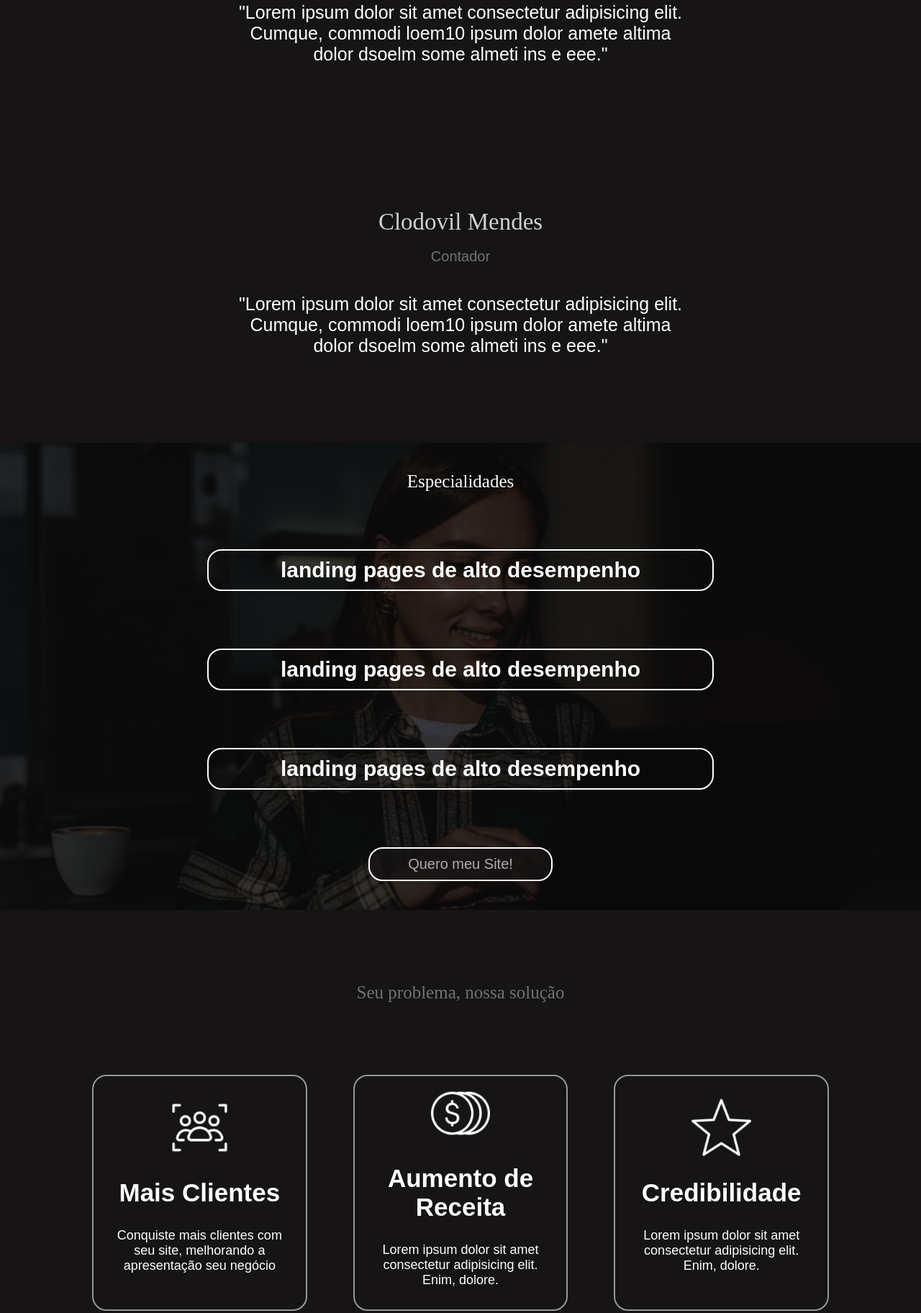
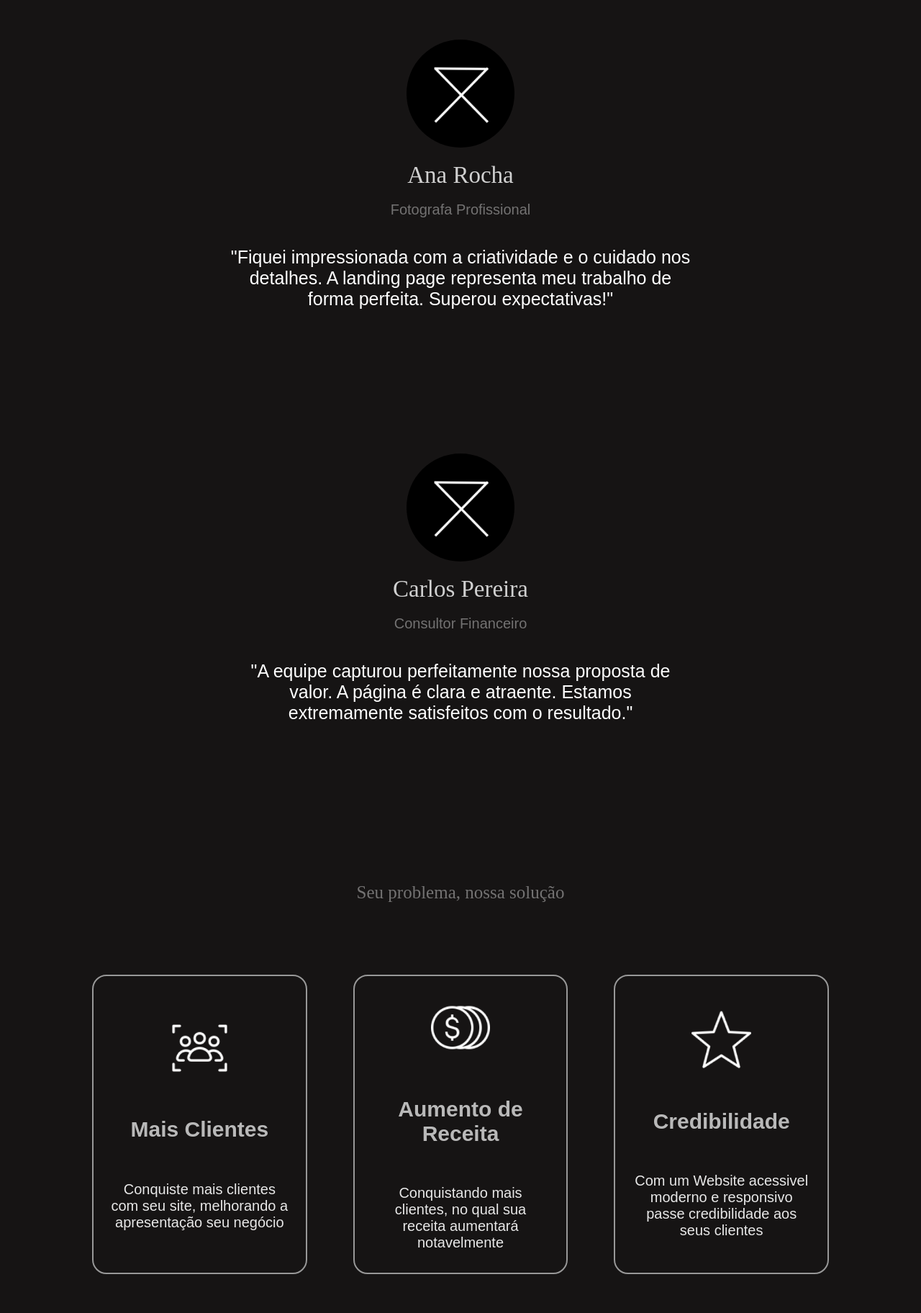
Before and after one commit to MateusPereira1/pereira, a plain HTML site: page index.html in a window 1280 px wide. Shown: the part 2258-4082 px from the top of the page at 72% size. Drawn offline with nearby package versions, Linux system fonts and the light colour scheme.

Commit message:
Atualização da interface e comentação da seção especialidades

```diff
--- a/index.html
+++ b/index.html
@@ -41,7 +41,7 @@
         </div>
     </header>
 
-    <section class="ver sobre">
+    <section id="quem" class="ver sobre">
         <h2 class="ralewayLigth">Sobre nós</h2>
 
         <div class="content">
@@ -49,7 +49,7 @@
                 <h1 class="titulo-1 desver      ">
                     Nós unimos estratégia, design e tecnologia para desenvolver marcas que importam.
                 </h1>
-                <a  target="_blank" href="https://www.instagram.com/pereira.sites/" class="">
+                <a target="_blank" href="https://www.instagram.com/pereira.sites/" class="">
                     <button>Saiba Mais</button>
                 </a>
             </div>
@@ -63,39 +63,47 @@
     <section class="faixa ">
         <h1 class="">Adiquira seu Website empresarial hoje!</h1>
 
-        <a  target="_blank" href="https://www.instagram.com/pereira.sites/">
+        <a target="_blank" href="https://www.instagram.com/pereira.sites/">
             <button>Adiquirir</button>
         </a>
     </section>
 
-    <section class="depoimentos">
+    <section id="depoimentos" class="depoimentos">
         <h2>Oque nossos clientes falam?</h2>
 
         <div class="dep-box">
-            <h1>Clodovil Mendes</h1>
+            <div>
+
+            </div>
+            <h1>Pedro Almeida</h1>
             <br>
-            <h3>Contador</h3>
-            <p>Lorem ipsum dolor sit amet consectetur adipisicing elit. Cumque, commodi loem10 ipsum dolor amete altima
-                dolor dsoelm some almeti ins e eee.</p>
+            <h3>Treinador pessoal</h3>
+            <p>O trabalho foi excelente! A página ficou visualmente atraente e funcional, ajudando a atrair mais
+                clientes. Muito grato pela dedicação.</p>
         </div>
 
         <div class="dep-box">
-            <h1>Clodovil Mendes</h1>
+            <div></div>
+            <h1>Ana Rocha </h1>
             <br>
-            <h3>Contador</h3>
-            <p>Lorem ipsum dolor sit amet consectetur adipisicing elit. Cumque, commodi loem10 ipsum dolor amete altima
-                dolor dsoelm some almeti ins e eee.</p>
+            <h3>Fotografa Profissional</h3>
+            <p>Fiquei impressionada com a criatividade e o cuidado nos detalhes. A landing page representa meu trabalho
+                de forma perfeita. Superou expectativas!</p>
         </div>
 
         <div class="dep-box">
-            <h1>Clodovil Mendes</h1>
+            <div></div>
+            <h1>Carlos Pereira</h1>
             <br>
-            <h3>Contador</h3>
-            <p>Lorem ipsum dolor sit amet consectetur adipisicing elit. Cumque, commodi loem10 ipsum dolor amete altima
-                dolor dsoelm some almeti ins e eee.</p>
+            <h3>Consultor Financeiro</h3>
+            <p>A equipe capturou perfeitamente nossa proposta de valor. A página é clara e atraente. Estamos
+                extremamente satisfeitos com o resultado.</p>
         </div>
     </section>
 
+
+
+<!--
     <section class="especialidades">
 
         <h2>Especialidades</h2>
@@ -120,7 +128,7 @@
         </div>
 
 
-        <a class="esp-cta"  target="_blank" href="https://www.instagram.com/pereira.sites/">
+        <a class="esp-cta" target="_blank" href="https://www.instagram.com/pereira.sites/">
 
             <button>Quero meu Site!</button>
         </a>
@@ -128,8 +136,13 @@
 
 
     </section>
+-->
 
-    <section class="solucoes">
+
+
+
+
+    <section id="solucoes" class="solucoes">
         <h2>Seu problema, nossa solução</h2>
 
         <div>
@@ -145,7 +158,7 @@
                 <img src="images/Aumento de receita.png" alt="imagem aumento de receita">
                 <h2>
                     Aumento de Receita </h2>
-                <p>Lorem ipsum dolor sit amet consectetur adipisicing elit. Enim, dolore.</p>
+                <p>Conquistando mais clientes, no qual sua receita aumentará notavelmente</p>
             </div>
 
             <div class="sol-box desver">
@@ -153,13 +166,13 @@
                 <h2>
                     Credibilidade
                 </h2>
-                <p>Lorem ipsum dolor sit amet consectetur adipisicing elit. Enim, dolore.</p>
+                <p>Com um Website acessivel moderno e responsivo passe credibilidade aos seus clientes </p>
             </div>
 
 
         </div>
 
-        <a  target="_blank" href="https://www.instagram.com/pereira.sites/">
+        <a target="_blank" href="https://www.instagram.com/pereira.sites/">
             <button>Saiba mais</button>
         </a>
 
@@ -174,19 +187,22 @@
 
         <ul>
             <li><a href="">Home</a></li>
-            <li><a href="">Quem Somos</a></li>
-            <li><a href="">depoimentos</a></li>
-            <li><a href="">Soluções</a></li>
+            <li><a href="#quem">Quem Somos</a></li>
+            <li><a href="#depoimentos">depoimentos</a></li>
+            <li><a href="#solucoes">Soluções</a></li>
         </ul>
 
         <nav class="cta-prop">
-            <button><a target="_blank" href="https://www.instagram.com/direct/t/17847079908153073/">Solicite uma Proposta</a></button>
-            <button><a target="_blank" href="https://www.instagram.com/direct/t/17847079908153073/">Interessado? Entre em contato</a></button>
-            <button><a target="_blank" href="https://www.instagram.com/direct/t/17847079908153073/"> Dúvidas? Fale conosco</a></button>
+            <button><a target="_blank" href="https://www.instagram.com/direct/t/17847079908153073/">Solicite uma
+                    Proposta</a></button>
+            <button><a target="_blank" href="https://www.instagram.com/direct/t/17847079908153073/">Interessado? Entre
+                    em contato</a></button>
+            <button><a target="_blank" href="https://www.instagram.com/direct/t/17847079908153073/"> Dúvidas? Fale
+                    conosco</a></button>
         </nav>
 
         <div class="copi">
-            <a  target="_blank" href="https://www.instagram.com/pereira.sites/">&copy Pereira Sites | 2024</a>
+            <a target="_blank" href="https://www.instagram.com/pereira.sites/">&copy Pereira Sites | 2024</a>
         </div>
 
 
--- a/style.css
+++ b/style.css
@@ -194,9 +194,10 @@ header h2 {
     color: #FFF;
 
 }
+
 @media (max-width:1000px) {
 
-    .text a  button{
+    .text a button {
         font-size: 30px;
         height: auto;
         width: auto;
@@ -409,7 +410,7 @@ header h2 {
         font-size: 20px
     }
 
-    .faixa a button:hover{
+    .faixa a button:hover {
         width: 80vw;
     }
 
@@ -596,7 +597,7 @@ header h2 {
         font-size: 30px;
     }
 
-    .esp-cta button:hover{
+    .esp-cta button:hover {
         width: 80vw;
     }
 
@@ -639,6 +640,7 @@ header h2 {
     font-family: sans-serif;
     transition: 0.3s;
     opacity: 0;
+    gap: 30px;
 
 }
 
@@ -650,22 +652,26 @@ header h2 {
 }
 
 .sol-box h2 {
-    font-size: 35px;
+    font-size: 30px;
+    font-weight: bold;
     text-align: center;
+    opacity: 0.7;
 }
 
 .sol-box img {
     width: 30%;
     aspect-ratio: 1/1;
+    margin-top: 20px;
 }
 
 .sol-box p {
-    font-size: 18px;
+    font-size: 20px;
     font-weight: lighter;
     width: 90%;
     margin: 0 auto;
     text-align: center;
     margin-bottom: 20px;
+    opacity: 0.9;
 }
 
 .solucoes>div {
@@ -707,12 +713,18 @@ header h2 {
         width: 300px;
     }
 
+
+
 }
 
 @media (max-width:700px) {
 
     .sol-box {
         width: 60%;
+    }
+
+    .sol-box:nth-of-type(2){
+        margin: 100px auto;
     }
 }
 
@@ -792,6 +804,8 @@ footer ul {
     align-items: center;
     gap: 20px;
     margin: 50px 0;
+    padding: 0 ;
+    width: 95%;
 }
 
 footer li a {
@@ -843,3 +857,24 @@ footer li a:hover {
 
 
 }
+
+
+/*Seção depoimentos foto de perfil*/
+
+.dep-box>div {
+    width: 150px;
+    height: 150px;
+    background-image: url(images/logo\ mateus.jpeg);
+    background-position: center;
+    background-size: cover;
+    background-repeat: no-repeat;
+    margin: 0px auto;
+    margin-bottom: 20px;
+    border-radius: 100%;
+
+
+}
+
+html{
+    scroll-behavior: smooth;
+}
```
Also changed, not shown: images/792f77f3ac455402ad05dd8bd7e30f0a.jpg (added), 1 other file.
